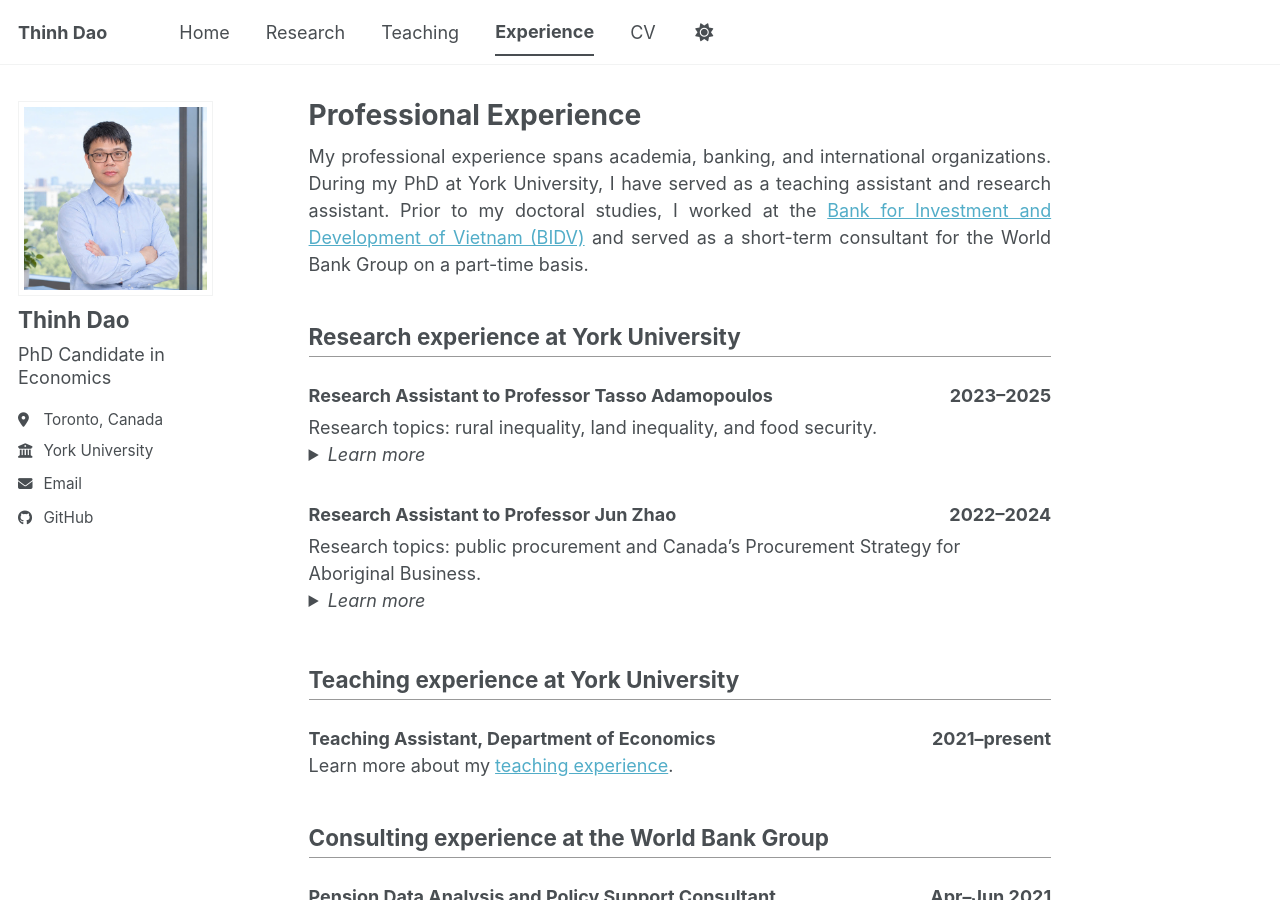
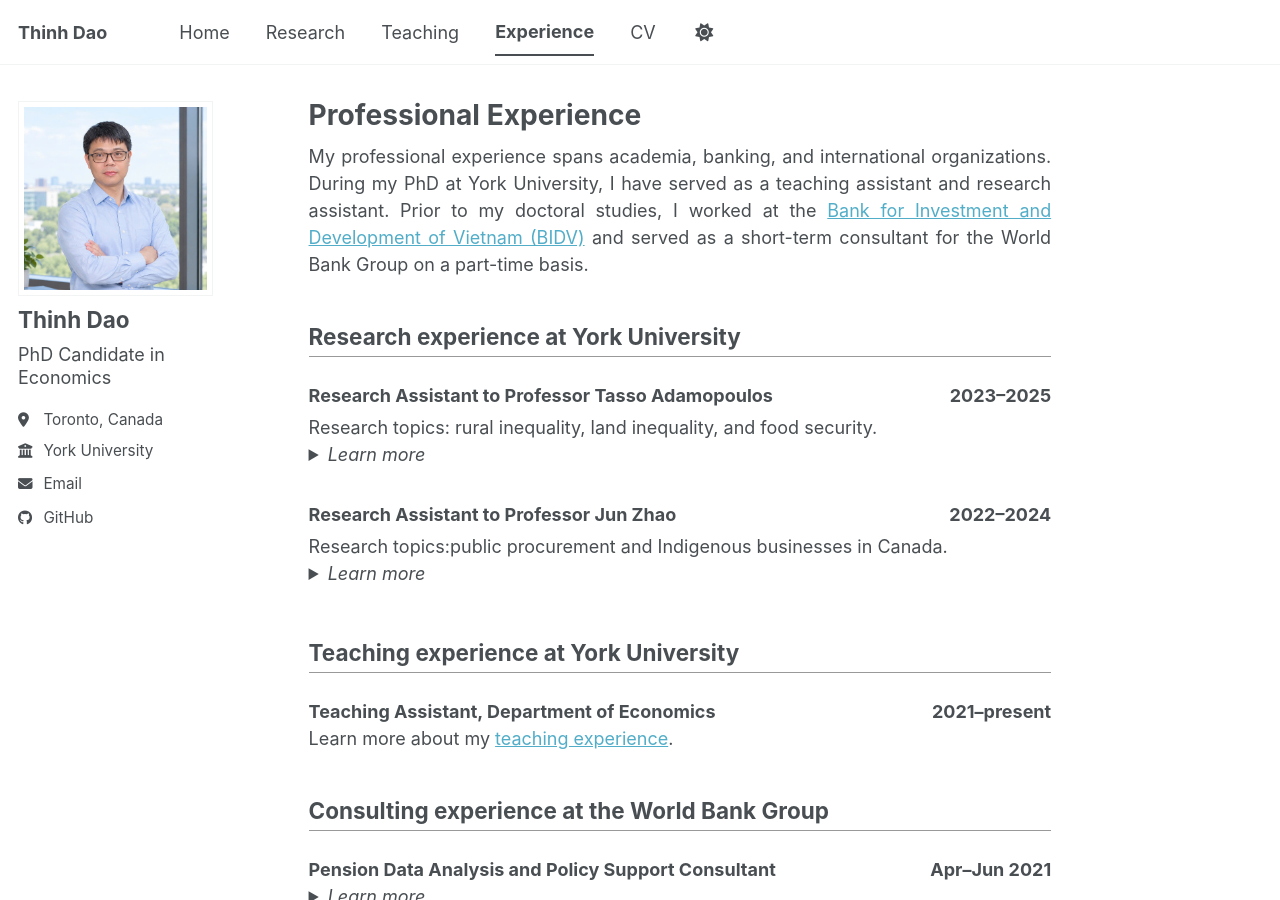
Before and after one commit to thinh-dao-econ/thinh-dao-econ.github.io, a Jekyll site: the page built from _pages/experience.md, in a window 1280 px wide and 900 px high. Built offline with Jekyll 4.4.1, drawn with Linux system fonts in a browser that asks for light colours; a style sheet for code colours, icons or effects is not loaded.

Commit message:
Update experience.md

```diff
--- a/_pages/experience.md
+++ b/_pages/experience.md
@@ -41,7 +41,7 @@ I contributed to studies in inequality and food security. My contributions inclu
 <span><strong>2022–2024</strong></span>
 </div>
 
-<div class="exp-topics">Research topics: public procurement and Canada’s Procurement Strategy for Aboriginal Business.</div>
+<div class="exp-topics">Research topics:public procurement and Indigenous businesses in Canada.</div>
 
 <details markdown="1">
 <summary style="cursor:pointer;"><em>Learn more</em></summary>
```
